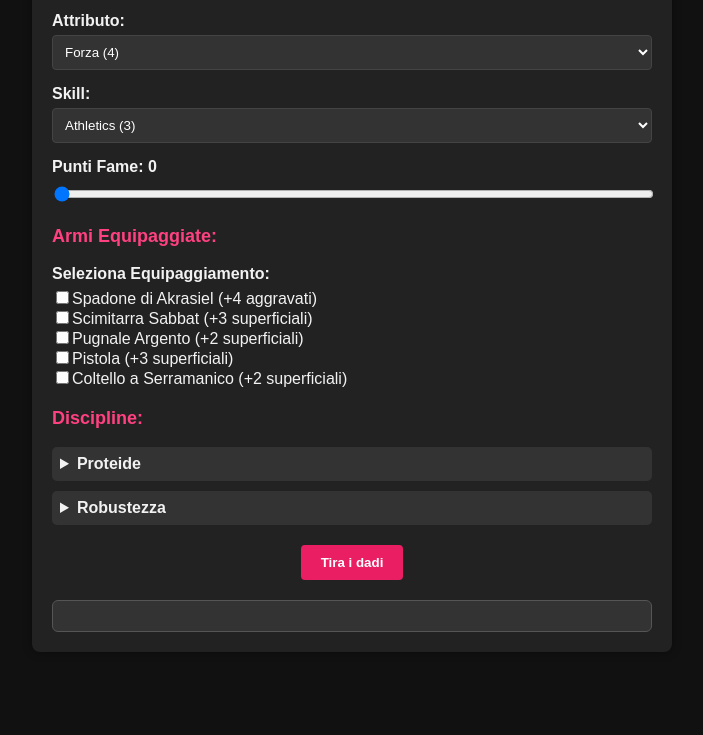
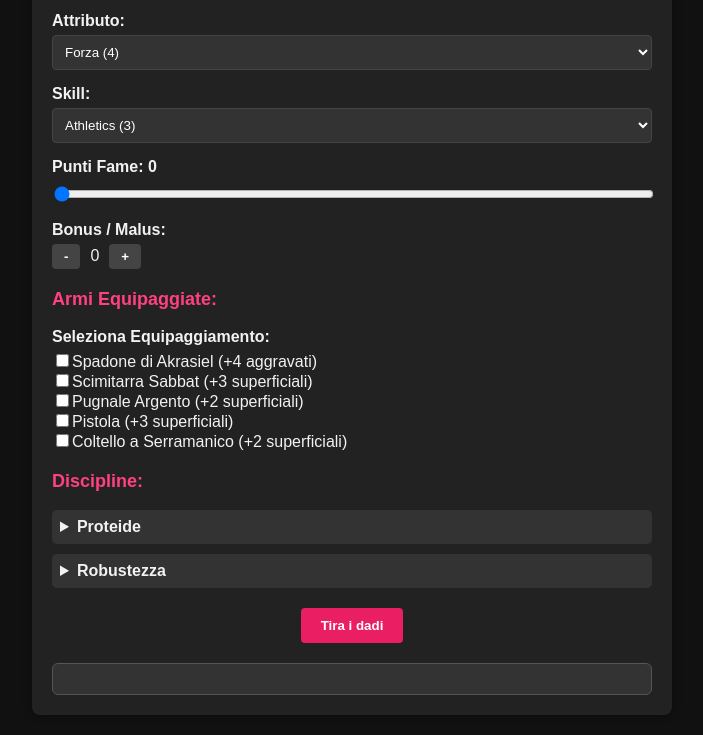
Before and after one commit to willymariino/app-vampire, a plain HTML site: page index.html in a window 1280 px wide. Shown: the part 172-907 px from the top of the page, without its empty margins (288-991 px from the left). Before the commit the page ends 844 px from the top, so only its background shows below. Drawn offline with Linux system fonts and the light colour scheme.

Commit message:
bottone tira dadi non funziona più dopo aver aggiunto i modifcatori

```diff
--- a/index.html
+++ b/index.html
@@ -24,6 +24,15 @@
         <label for="hunger" class="label">Punti Fame: <span id="hungerValue">0</span></label>
         <input type="range" id="hunger" min="0" max="5" value="0" class="slider">
 
+        <div class="bonus-malus">
+            <label class="label">Bonus / Malus:</label>
+            <div class="bonus-controls">
+                <button id="decreaseBonus" class="bonus-btn">-</button>
+                <span id="bonusValue">0</span>
+                <button id="increaseBonus" class="bonus-btn">+</button>
+            </div>
+        </div>
+
         <h3 class="section-title">Armi Equipaggiate:</h3>
         <ul id="weaponsList" class="list"></ul>
 
--- a/script.js
+++ b/script.js
@@ -45,7 +45,7 @@ window.addEventListener("DOMContentLoaded", () => {
                 "Pistola (+3 superficiali)": false
             },
             disciplines: {
-                Auspex: ["Sensi Aumentati", "Preveggenza"],
+                Auspex: ["Sensi Aumentati", "Premonizione"],
                 Ascendente: ["Soggezione", "Spaventare"],
                 Celerità: ["Grazia Felina", "Blink", "Fleetness"]
             }
@@ -134,21 +134,22 @@ window.addEventListener("DOMContentLoaded", () => {
         const char = characters[charSelect.value];
         const attr = attrSelect.value;
         const skill = skillSelect.value;
-        const total = (char.attributes[attr] || 0) + (char.skills[skill] || 0);
+        const total = (char.attributes[attr] || 0) + (char.skills[skill] || 0) + bonus;
         const hunger = parseInt(hungerSlider.value);
-        const norm = total - hunger;
+        const norm = Math.max(0, total - hunger); // non negativo
         const normalDice = [];
         const hungerDice = [];
         for (let i = 0; i < norm; i++) normalDice.push(Math.ceil(Math.random() * 10));
         for (let i = 0; i < hunger; i++) hungerDice.push(Math.ceil(Math.random() * 10));
+        //Fix: Conteggia anche i 10 come successi!
         let crits = 0, normalSuccess = 0;
         let normalOutput = normalDice.map(n => {
-            if (n === 10) { crits++; return `<span class="success crit">${n}</span>`; }
+            if (n === 10) { crits++; normalSuccess++; return `<span class="success crit">${n}</span>`; }
             if (n >= 6) { normalSuccess++; return `<span class="success">${n}</span>`; }
             return `${n}`;
         });
         let hungerOutput = hungerDice.map(n => {
-            if (n === 10) { crits++; return `<span class="hunger crit">${n}</span>`; }
+            if (n === 10) { crits++; normalSuccess++; return `<span class="hunger crit">${n}</span>`; }
             if (n >= 6) { normalSuccess++; return `<span class="hunger success">${n}</span>`; }
             return `<span class="hunger">${n}</span>`;
         });
@@ -178,4 +179,15 @@ window.addEventListener("DOMContentLoaded", () => {
     // :segno_spunta_bianco: Collega bottone TIRA DADI via JS
     const rollBtn = document.querySelector("button");
     rollBtn.addEventListener("click", rollDice);
+
+    let bonus = 0;
+    const bonusDisplay = document.getElementById("bonusValue");
+    document.getElementById("increaseBonus").addEventListener("click", () => {
+        bonus++;
+        bonusDisplay.textContent = bonus;
+    });
+    document.getElementById("decreaseBonus").addEventListener("click", () => {
+        if (bonus > -20) bonus--; // limite arbitrario
+        bonusDisplay.textContent = bonus;
+    });
 });
--- a/style.css
+++ b/style.css
@@ -119,3 +119,27 @@ body {
     color: #ffeb3b;
     font-weight: bold;
 }
+
+.bonus-malus {
+    margin-top: 15px;
+}
+
+.bonus-controls {
+    display: flex;
+    align-items: center;
+    gap: 10px;
+}
+
+.bonus-btn {
+    background: #444;
+    color: white;
+    padding: 5px 12px;
+    font-weight: bold;
+    border: none;
+    border-radius: 4px;
+    cursor: pointer;
+}
+
+.bonus-btn:hover {
+    background: #666;
+}
```
